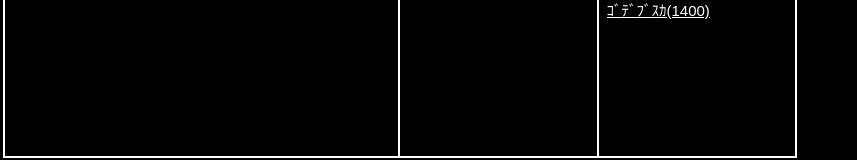
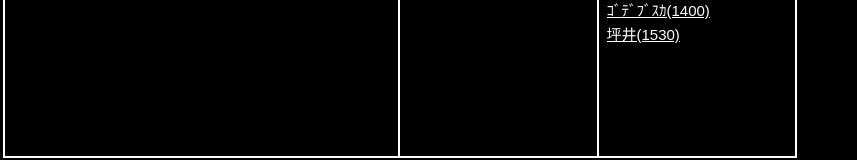
Before and after one commit to Proton-Wind/signage, a plain HTML site: page index.html in a window 1280 px wide. Shown: the part 319-479 px from the top of the page, without its empty margins (0-857 px from the left). Drawn offline with Linux system fonts and the light colour scheme.

Commit message:
Update digital signage (2026-11-26 17:00)

```diff
--- a/index.html
+++ b/index.html
@@ -151,7 +151,7 @@
       <div class="signage-cell">
         <div class="signage-title">早 退</div>
         <div class="signage-content">
-          <div class=" data-badge">伊藤大(1530)</div><div class=" data-badge">中山(PM)</div><div class=" data-badge">大橋(1600)</div><div class=" data-badge today-applied">ｺﾞﾃﾞﾌﾞｽｶ(1400)</div>
+          <div class=" data-badge">伊藤大(1530)</div><div class=" data-badge">中山(PM)</div><div class=" data-badge">大橋(1600)</div><div class=" data-badge today-applied">ｺﾞﾃﾞﾌﾞｽｶ(1400)</div><div class=" data-badge today-applied">坪井(1530)</div>
         </div>
       </div>
     </div>
```
